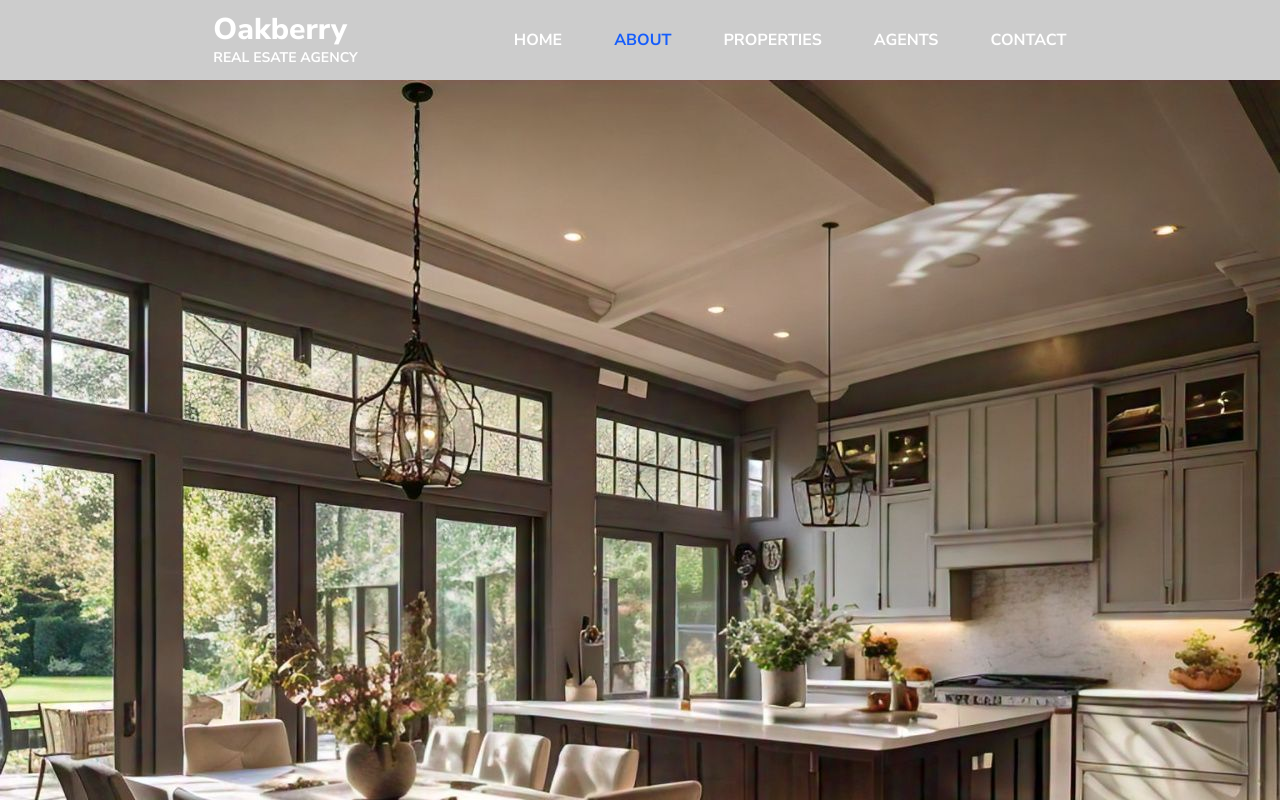
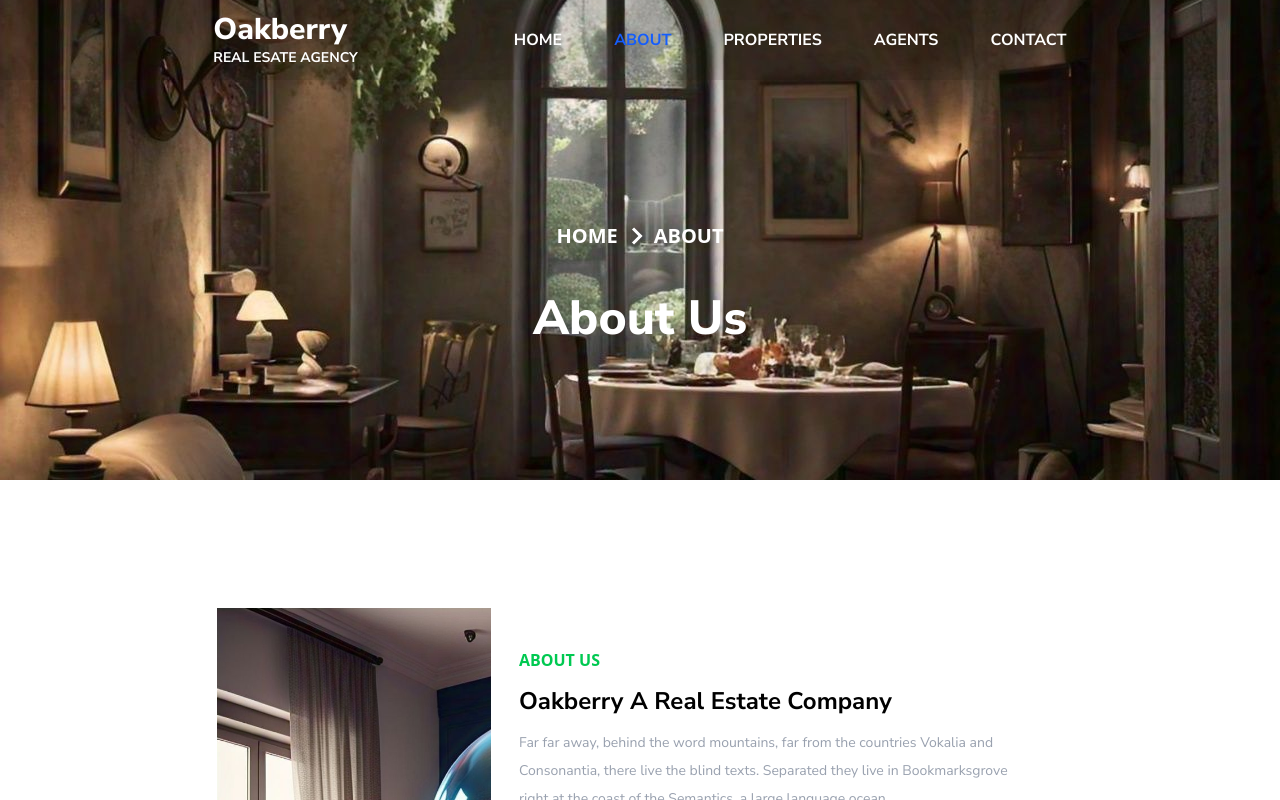
Before and after one commit to wetwan/real-esate, a React (Vite) app: page /about in a window 1280 px wide. Shown: the top 800 px of the page. Built offline with nearby package versions, Linux system fonts and the light colour scheme.

Commit message:
About rename to Abouts , pagebanner created

```diff
--- a/src/App.tsx
+++ b/src/App.tsx
@@ -1,11 +1,10 @@
 import Navbar from "./components/Navbar";
-
 import { Route, Routes } from "react-router";
 import Home from "./pages/Home";
-import About from "./pages/About";
 import Properties from "./pages/Properties";
 import Agents from "./pages/Agents";
 import Contact from "./pages/Contact";
+import Abouts from "./pages/Abouts";
 
 const App = () => {
   return (
@@ -13,12 +12,11 @@ const App = () => {
       <Navbar />
       <Routes>
         <Route path="/" element={<Home />} />
-        <Route path="/about" element={<About />} />
+        <Route path="/about" element={<Abouts />} />
         <Route path="/properties" element={<Properties />} />
         <Route path="/agents" element={<Agents />} />
         <Route path="/contact" element={<Contact />} />
       </Routes>
-
     </div>
   );
 };
--- a/src/components/About.tsx
+++ b/src/components/About.tsx
@@ -1,8 +1,11 @@
 import { assests } from "../assets";
 
-const About = () => {
+type props = {
+  className: string;
+};
+const About = ({ className }: props) => {
   return (
-    <div className="w-full sm:-bottom-2/6 sm:-mb-[2200px] h-screen -mb-[3800px] -bottom-6/6 absolute text-center -z-50">
+    <div className={className}>
       <div className="w-5/6 gap-4  my-12 lg:w-4/6 mx-auto h-[90%] flex items-start justify-between">
         <div
           className="w-2/6 max-sm:hidden  h-full mx-1 bg-contain  bg-center bg-no-repeat"
--- a/src/components/Navbar.tsx
+++ b/src/components/Navbar.tsx
@@ -13,7 +13,7 @@ const Navbar = () => {
   };
   const navigate = useNavigate();
   return (
-    <header className="w-full bg-black/20 max-lg:bg-blue-800 max-lg:fixed -top-0">
+    <header className="w-full bg-black/10 max-lg:fixed -top-0 z-[5678987654]">
       <nav className="lg:w-4/6 w-full items-center justify-between lg:mx-auto  max-lg:px-2  flex">
         <div
           className="text-white font-bold cursor-pointer h-full"
--- /dev/null
+++ b/src/components/Pagebanner.tsx
@@ -0,0 +1,33 @@
+import { Link } from "react-router";
+
+import { BiChevronRight } from "react-icons/bi";
+type Props = {
+  image: string;
+
+  text: string;
+  title: string;
+};
+
+const Pagebanner = ({image ,text,title}:Props) => {
+  return (
+    <div
+      className="w-full h-[60vh] bg-center flex items-center justify-center  bg-no-repeat mx-auto absolute top-0 -z-50  pt-[10vh]"
+      style={{
+        backgroundImage: `url(${image})`,
+      }}
+    >
+      <div className=" py-2 lg:w-4/6 mx-auto sm:w-5/6 text-center">
+        <div className="flex items-center justify-center text-white uppercase font-semibold  font-sans text-xl">
+          <Link to={`/`}> home</Link>
+          <BiChevronRight className="text-4xl " />
+          <span> {text}</span>
+        </div>
+        <div className="mt-10">
+          <h1 className="text-white font-extrabold text-5xl capitalize">{title}</h1>
+        </div>
+      </div>
+    </div>
+  );
+};
+
+export default Pagebanner;
--- a/src/pages/About.tsx
+++ /dev/null
@@ -1,12 +0,0 @@
-import { assests } from "../assets";
-
-const About = () => {
-  return (
-    <div
-      className="h-screen py-16 bg-green-200"
-      style={{ backgroundImage: `url(${assests.image})` }}
-    ></div>
-  );
-};
-
-export default About;
--- /dev/null
+++ b/src/pages/Abouts.tsx
@@ -0,0 +1,16 @@
+// import { assests } from "../assets";
+import About from "../components/About";
+
+import { assests } from "../assets";
+import Pagebanner from "../components/Pagebanner";
+
+const Abouts = () => {
+  return (
+    <div>
+      <Pagebanner title="About us" image={assests.image3} text="about" />
+      <About className= "w-full  h-screen top-[70vh] absolute text-center -z-50" />
+    </div>
+  );
+};
+
+export default Abouts;
--- a/src/pages/Agents.tsx
+++ b/src/pages/Agents.tsx
@@ -1,9 +1,12 @@
-import React from 'react'
+import Pagebanner from "../components/Pagebanner";
+import { assests } from "../assets";
 
 const Agents = () => {
   return (
-    <div>Agents</div>
-  )
-}
+    <div>
+      <Pagebanner title="our agents" image={assests.image7} text="agents" />
+    </div>
+  );
+};
 
-export default Agents
+export default Agents;
--- a/src/pages/Contact.tsx
+++ b/src/pages/Contact.tsx
@@ -1,9 +1,13 @@
-import React from 'react'
+import React from "react";
+import Pagebanner from "../components/Pagebanner";
+import { assests } from "../assets";
 
 const Contact = () => {
   return (
-    <div>Contact</div>
-  )
-}
+    <div>
+      <Pagebanner title="contact us" image={assests.image10} text="contact" />
+    </div>
+  );
+};
 
-export default Contact
+export default Contact;
--- a/src/pages/Home.tsx
+++ b/src/pages/Home.tsx
@@ -13,7 +13,7 @@ const Home = () => {
       <Search />
       <Category />
       <Featured />
-      <About />
+      <About className="w-full sm:-bottom-2/6 sm:-mb-[2000px] h-screen -mb-[3800px] -bottom-6/6 absolute text-center -z-50" />
       <Subscribtion />
       <Agents />
     </div>
--- a/src/pages/Properties.tsx
+++ b/src/pages/Properties.tsx
@@ -1,8 +1,17 @@
 import React from 'react'
+import Pagebanner from '../components/Pagebanner'
+import { assests } from '../assets'
 
 const Properties = () => {
   return (
-    <div>Properties</div>
+    <div>
+            <Pagebanner
+        title="our properties"
+        image={assests.image9}
+
+        text="properties"
+      />
+    </div>
   )
 }
 
```
Also changed, not shown: src/data/index.tsx (line endings or trailing spaces).
